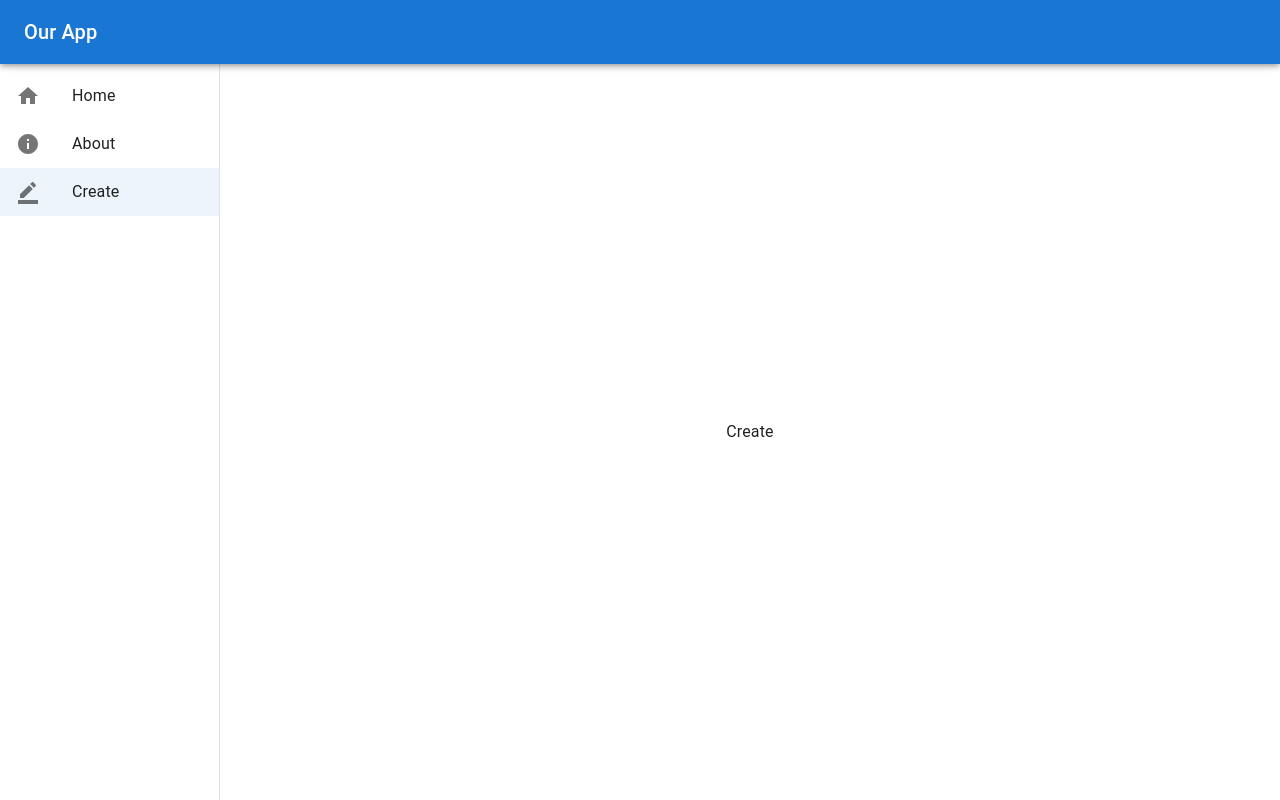
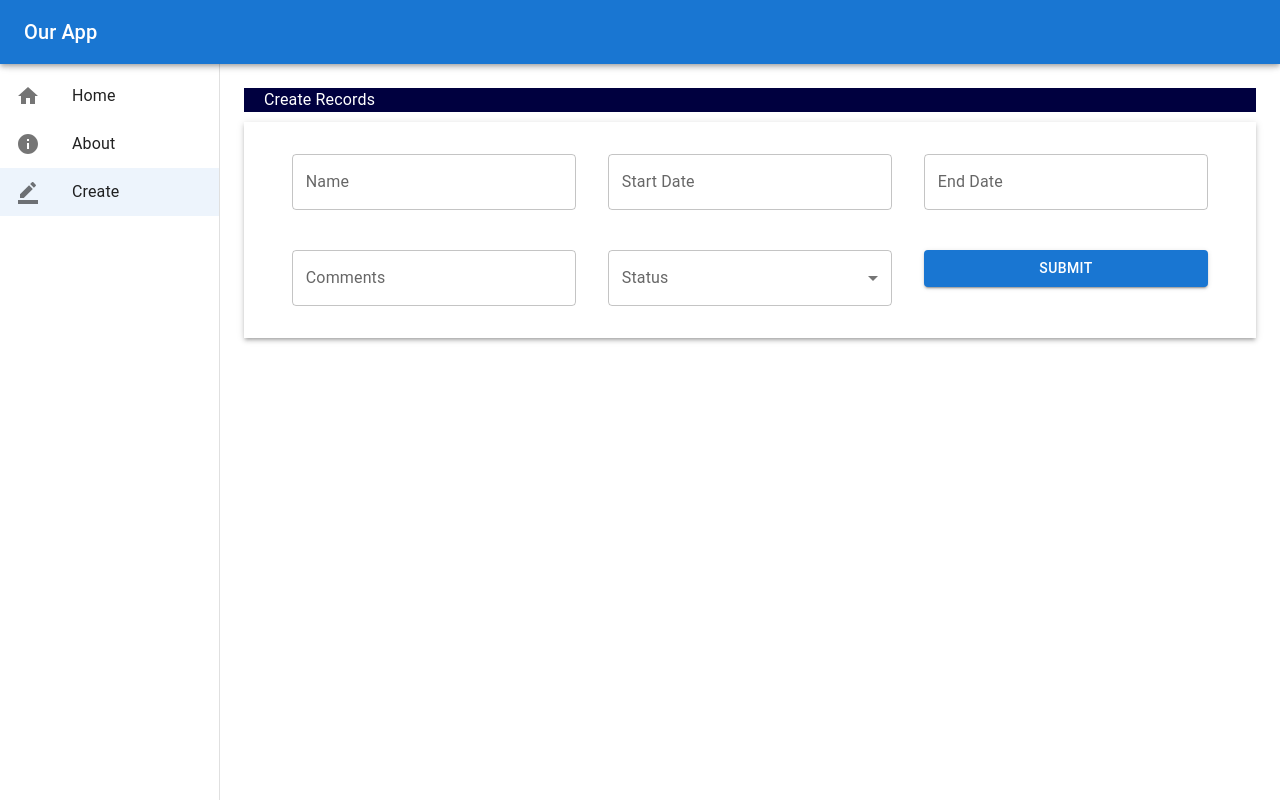
Before and after one commit to levkad03/Django-React-Project, a React (Vite) app in the folder frontend/: page /create in a window 1280 px wide. Built offline with nearby package versions, Linux system fonts and the light colour scheme.

Commit message:
created create form

```diff
--- a/frontend/src/App.jsx
+++ b/frontend/src/App.jsx
@@ -1,4 +1,4 @@
-import "./App.css";
+// import "./App.css";
 import { Routes, Route } from "react-router-dom";
 
 import Home from "./components/Home";
--- a/frontend/src/components/Create.jsx
+++ b/frontend/src/components/Create.jsx
@@ -1,9 +1,93 @@
-import React from 'react'
+import React from "react";
+import { Box, Button, Typography } from "@mui/material";
+import MyTextField from "./forms/MyTextField";
+import MyMultiLineField from "./forms/MyMultiLineField";
+import MySelectField from "./forms/MySelectField";
+import MyDatePicker from "./forms/MyDatePickerField";
+import { useForm } from "react-hook-form";
 
 const Create = () => {
+  const { handleSubmit, reset, setValue, control } = useForm();
+  const submission = (data) => console.log(data);
   return (
-    <div>Create</div>
-  )
-}
+    <div>
+      <form onSubmit={handleSubmit(submission)}>
+        <Box
+          sx={{
+            display: "flex",
+            width: "100%",
+            backgroundColor: "#00003f",
+            marginBottom: "10px",
+          }}
+        >
+          <Typography sx={{ marginLeft: "20px", color: "#ffffff" }}>
+            Create Records
+          </Typography>
+        </Box>
 
-export default Create
+        <Box
+          sx={{
+            display: "flex",
+            width: "100%",
+            boxShadow: 3,
+            padding: 4,
+            flexDirection: "column",
+          }}
+        >
+          <Box
+            sx={{
+              display: "flex",
+              justifyContent: "space-around",
+              marginBottom: "40px",
+            }}
+          >
+            <MyTextField
+              label="Name"
+              name="name"
+              control={control}
+              placeholder="Provide a project name"
+              width={"30%"}
+            />
+
+            <MyDatePicker
+              label="Start Date"
+              name="start_date"
+              control={control}
+              width={"30%"}
+            />
+
+            <MyDatePicker
+              label="End Date"
+              name="end_date"
+              control={control}
+              width={"30%"}
+            />
+          </Box>
+          <Box sx={{ display: "flex", justifyContent: "space-around" }}>
+            <MyMultiLineField
+              label="Comments"
+              name="comments"
+              control={control}
+              placeholder="Provide project comments"
+              width={"30%"}
+            />
+
+            <MySelectField
+              label="Status"
+              name="status"
+              control={control}
+              width={"30%"}
+            />
+            <Box sx={{ width: "30%" }}>
+              <Button variant="contained" type="submit" sx={{width:"100%"}}>
+                Submit
+              </Button>
+            </Box>
+          </Box>
+        </Box>
+      </form>
+    </div>
+  );
+};
+
+export default Create;
--- a/frontend/src/components/forms/MyDatePickerField.jsx
+++ b/frontend/src/components/forms/MyDatePickerField.jsx
@@ -5,14 +5,19 @@ import { DatePicker } from "@mui/x-date-pickers/DatePicker";
 import { Controller } from "react-hook-form";
 
 export default function MyDatePicker(props) {
-  const { label, control, name } = props;
+  const { label, width, control, name } = props;
   return (
     <LocalizationProvider dateAdapter={AdapterDayjs}>
       <Controller
         name={name}
         control={control}
         render={({ field: { onChange, value } }) => (
-          <DatePicker label={label} />
+          <DatePicker
+            sx={{ width: { width } }}
+            label={label}
+            onChange={onChange}
+            value={value}
+          />
         )}
       />
     </LocalizationProvider>
--- a/frontend/src/components/forms/MyMultiLineField.jsx
+++ b/frontend/src/components/forms/MyMultiLineField.jsx
@@ -3,7 +3,7 @@ import TextField from "@mui/material/TextField";
 import { Controller } from "react-hook-form";
 
 export default function MyMultiLineField(props) {
-  const { label, placeholder, name, control } = props;
+  const { label, width, placeholder, name, control } = props;
   return (
     <Controller
       name={name}
@@ -14,11 +14,13 @@ export default function MyMultiLineField(props) {
         formState,
       }) => (
         <TextField
+          sx={{ width: { width } }}
           id="outlined-multiline-flexible"
+          onChange={onChange}
+          value={value}
           multiline
           maxRows={4}
           label={label}
-          defaultValue={"Default"}
           placeholder={placeholder}
         />
       )}
--- a/frontend/src/components/forms/MySelectField.jsx
+++ b/frontend/src/components/forms/MySelectField.jsx
@@ -6,7 +6,7 @@ import Select from "@mui/material/Select";
 import { Controller } from "react-hook-form";
 
 export default function MySelectField(props) {
-  const { label, name, control } = props;
+  const { label, name, control, width } = props;
   const [age, setAge] = React.useState("");
 
   const handleChange = (event) => {
@@ -14,8 +14,7 @@ export default function MySelectField(props) {
   };
 
   return (
-    <div>
-      <FormControl fullWidth>
+    <FormControl sx={{ width: { width } }}>
       <InputLabel id="demo-simple-select-label">{label}</InputLabel>
       <Controller
         name={name}
@@ -28,17 +27,17 @@ export default function MySelectField(props) {
           <Select
             labelId="demo-simple-select-label"
             id="demo-simple-select"
-              value={age}
+            value={value}
             label="Age"
             onChange={handleChange}
+            onChange={onChange}
           >
-              <MenuItem value={10}>Ten</MenuItem>
-              <MenuItem value={20}>Twenty</MenuItem>
-              <MenuItem value={30}>Thirty</MenuItem>
+            <MenuItem value={"Open"}>Open</MenuItem>
+            <MenuItem value={"In Progress"}>In Progress</MenuItem>
+            <MenuItem value={"Completed"}>Completed</MenuItem>
           </Select>
         )}
       />
     </FormControl>
-    </div>
   );
 }
--- a/frontend/src/components/forms/MyTextField.jsx
+++ b/frontend/src/components/forms/MyTextField.jsx
@@ -3,7 +3,7 @@ import TextField from "@mui/material/TextField";
 import { Controller } from "react-hook-form";
 
 export default function MyTextField(props) {
-  const { label, placeholder, name, control } = props;
+  const { label, width, placeholder, name, control } = props;
   return (
     <Controller
       name={name}
@@ -14,6 +14,9 @@ export default function MyTextField(props) {
         formState,
       }) => (
         <TextField
+          sx={{ width: { width } }}
+          onChange={onChange}
+          value={value}
           id="outlined-basic"
           label={label}
           variant="outlined"
--- a/frontend/src/main.jsx
+++ b/frontend/src/main.jsx
@@ -1,7 +1,7 @@
 import React from "react";
 import ReactDOM from "react-dom/client";
 import App from "./App.jsx";
-import "./index.css";
+// import "./index.css";
 import { BrowserRouter as Router } from "react-router-dom";
 
 ReactDOM.createRoot(document.getElementById("root")).render(
```
Lines whose indentation alone changed are shown as unchanged.
